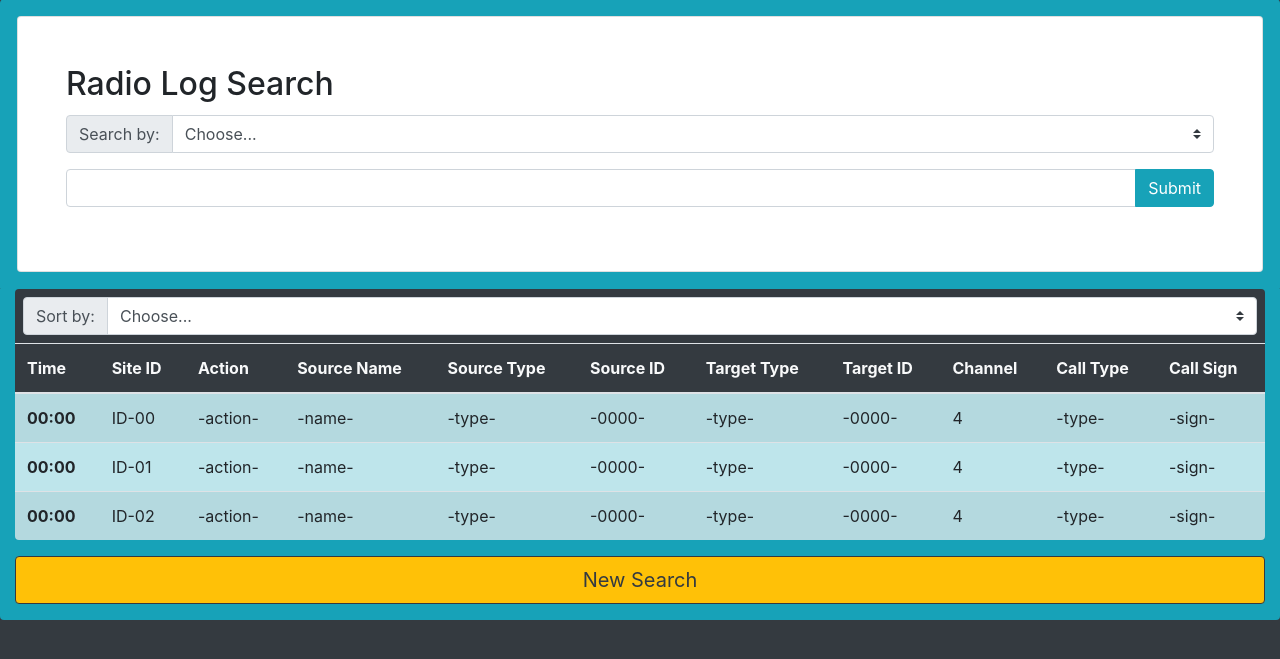
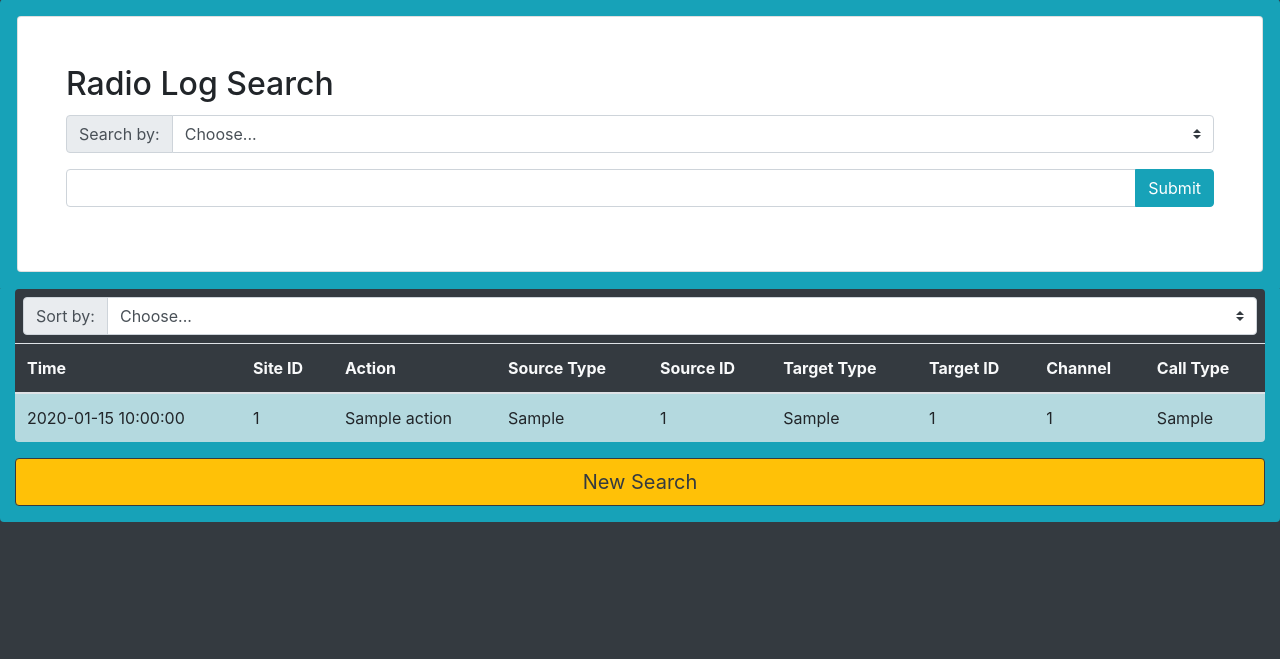
Before and after one commit to wDushanin/RadioLoggingApp, a Flask app: template templates/index.html in a window 1280 px wide. Shown: the part 49-708 px from the top of the page. Run offline with Flask 2, Linux system fonts and the light colour scheme; the template is opened without the code that fills it: most values are stand-ins (such as "Sample title", 1, 10 or a date in 2020).

Commit message:
adding Jinga2 code to html to pull db data

```diff
--- a/templates/index.html
+++ b/templates/index.html
@@ -75,58 +75,30 @@
                     <th scope="col">Time</th>
                     <th scope="col">Site ID</th>
                     <th scope="col">Action</th>
-                    <th scope="col">Source Name</th>
+                    <!-- <th scope="col">Source Name</th> -->
                     <th scope="col">Source Type</th>
                     <th scope="col">Source ID</th>
                     <th scope="col">Target Type</th>
                     <th scope="col">Target ID</th>
                     <th scope="col">Channel</th>
                     <th scope="col">Call Type</th>
-                    <th scope="col">Call Sign</th>
+                    <!-- <th scope="col">Call Sign</th> -->
                 </tr>
             </thead>
             <tbody>
+                {% for log in logs %}
                 <tr>
-                    <th scope="row">00:00</th>
-                    <td>ID-00</td>
-                    <td>-action-</td>
-                    <td>-name-</td>
-                    <td>-type-</td>
-                    <td>-0000-</td>
-                    <td>-type-</td>
-                    <td>-0000-</td>
-                    <td>4</td>
-                    <td>-type-</td>
-                    <td>-sign-</td>
+                    <td >{{ log.time }}</td>
+                    <td>{{ log.site_num }}</td>
+                    <td>{{ log.action }}</td>
+                    <td>{{ log.source_type }}</td>
+                    <td>{{ log.source_id }}</td>
+                    <td>{{ log.target_type }}</td>
+                    <td>{{ log.target_id }}</td>
+                    <td>{{ log.channel_num }}</td>
+                    <td>{{ log.call_type }}</td>
                 </tr>
-
-                <tr>
-                    <th scope="row">00:00</th>
-                    <td>ID-01</td>
-                    <td>-action-</td>
-                    <td>-name-</td>
-                    <td>-type-</td>
-                    <td>-0000-</td>
-                    <td>-type-</td>
-                    <td>-0000-</td>
-                    <td>4</td>
-                    <td>-type-</td>
-                    <td>-sign-</td>
-                </tr>
-
-                <tr>
-                    <th scope="row">00:00</th>
-                    <td>ID-02</td>
-                    <td>-action-</td>
-                    <td>-name-</td>
-                    <td>-type-</td>
-                    <td>-0000-</td>
-                    <td>-type-</td>
-                    <td>-0000-</td>
-                    <td>4</td>
-                    <td>-type-</td>
-                    <td>-sign-</td>
-                </tr>
+                {% endfor %}
             </tbody>
         </table>
 
```
